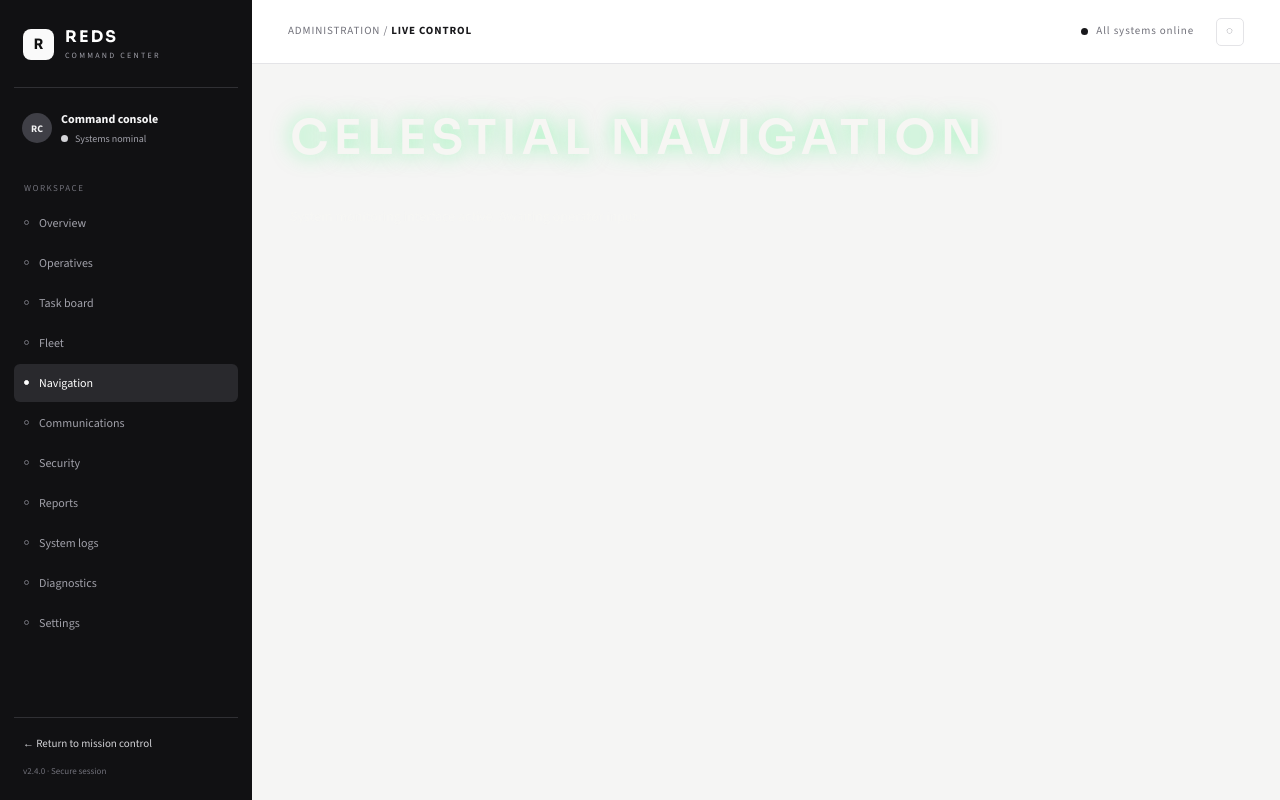
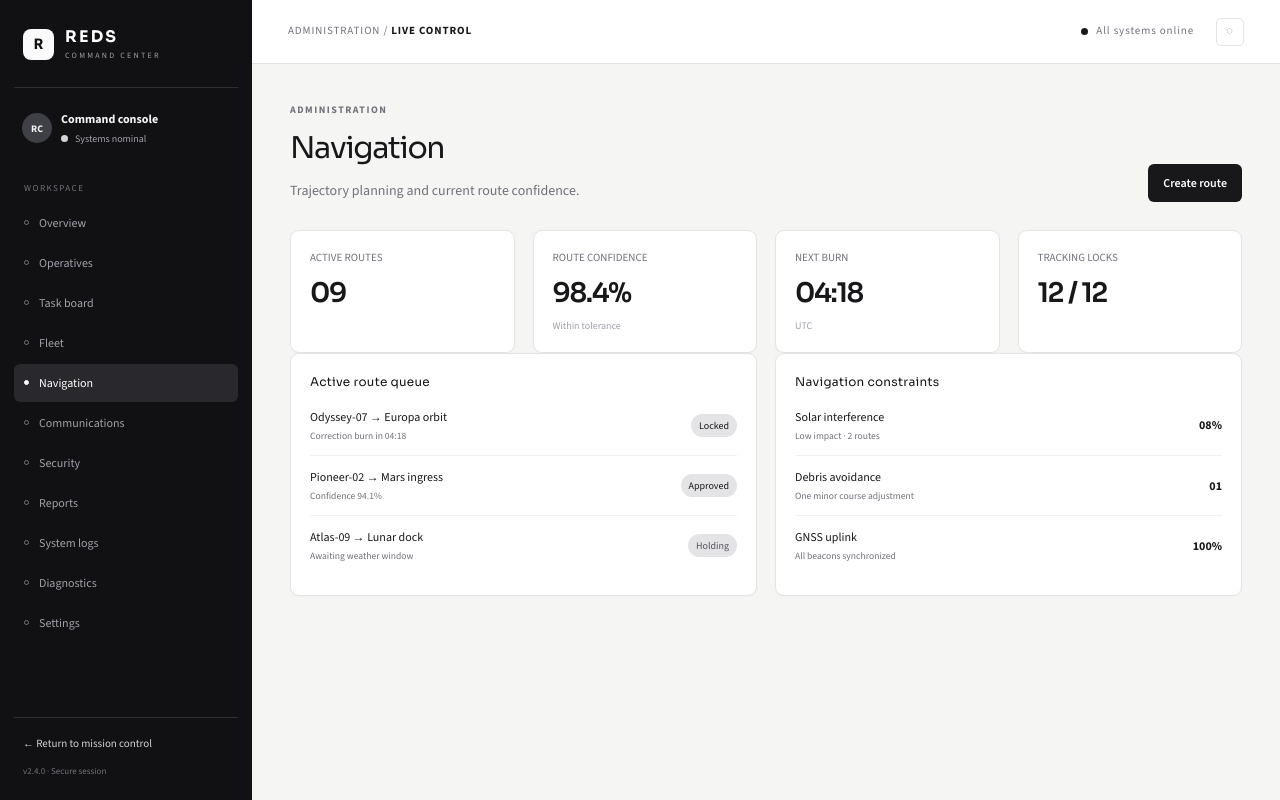
Before and after one commit to nikhil-reds/Orbital_command_center, a Next.js app: page /admin/navigation in a window 1280 px wide. Built offline with nearby package versions, Linux system fonts and the light colour scheme.

Commit message:
feat: refactor navigation page layout with header and metrics overview

```diff
--- a/app/admin/navigation/page.tsx
+++ b/app/admin/navigation/page.tsx
@@ -1,12 +1,2 @@
-export default function Page() {
-  return (
-    <div>
-      <h1 style={{ fontSize: '3rem', fontWeight: 600, letterSpacing: '0.1em', color: '#F6F6F3', textShadow: '0 0 20px rgba(51,245,117,0.5)', marginBottom: '2rem' }}>
-        CELESTIAL NAVIGATION
-      </h1>
-      <p style={{ fontFamily: 'var(--font-body), sans-serif', color: 'rgba(246,246,243,.7)', fontSize: '14px' }}>
-        System monitoring interface active. Awaiting operator input...
-      </p>
-    </div>
-  );
-}
+import { Badge, Card, Header, Metric } from "../_components";
+export default function Page(){return <><Header title="Navigation" description="Trajectory planning and current route confidence." action={<button className="admin-button">Create route</button>}/><div className="admin-grid metrics"><Metric label="ACTIVE ROUTES" value="09"/><Metric label="ROUTE CONFIDENCE" value="98.4%" change="Within tolerance"/><Metric label="NEXT BURN" value="04:18" change="UTC"/><Metric label="TRACKING LOCKS" value="12 / 12"/></div><div className="admin-grid two"><Card title="Active route queue"><div className="admin-list"><div><span>Odyssey-07 → Europa orbit<small>Correction burn in 04:18</small></span><Badge tone="good">Locked</Badge></div><div><span>Pioneer-02 → Mars ingress<small>Confidence 94.1%</small></span><Badge tone="good">Approved</Badge></div><div><span>Atlas-09 → Lunar dock<small>Awaiting weather window</small></span><Badge tone="warn">Holding</Badge></div></div></Card><Card title="Navigation constraints"><div className="admin-list"><div><span>Solar interference<small>Low impact · 2 routes</small></span><b>08%</b></div><div><span>Debris avoidance<small>One minor course adjustment</small></span><b>01</b></div><div><span>GNSS uplink<small>All beacons synchronized</small></span><b>100%</b></div></div></Card></div></>}
```
